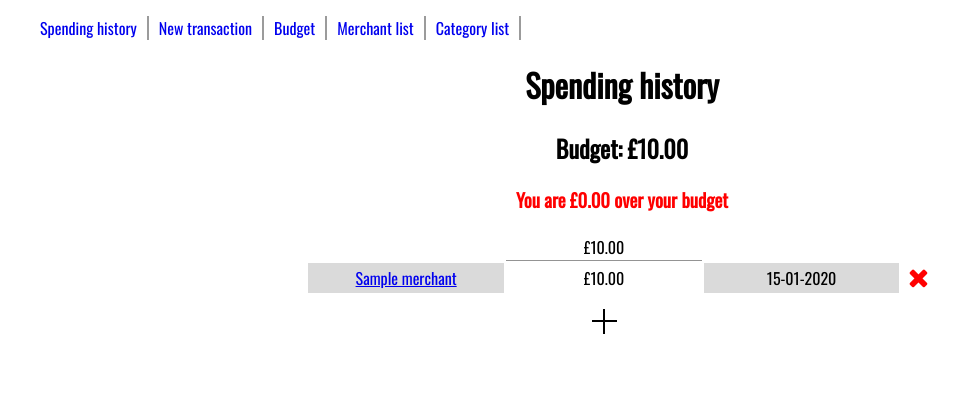
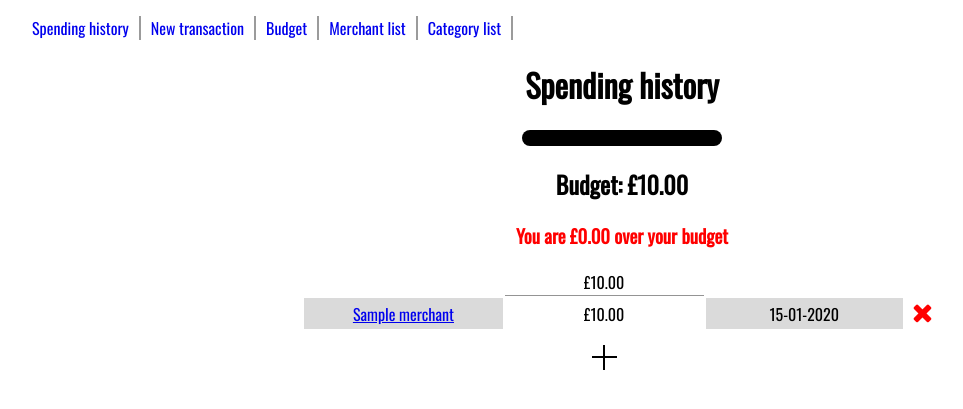
Before and after one commit to 96sii/spending_tracker_project, a Flask app: page /transactions in a window 1280 px wide. Shown: the top 409 px of the page, without its empty margins (18-981 px from the left). Run offline with Flask 2, Linux system fonts and the light colour scheme; a database or web service that is not in the repository returns one stand-in record (values such as "Sample title"); some libraries are stand-ins or nearby versions.

Commit message:
Added a budget bar that correctly shows ratio of budget

```diff
--- a/controllers/transactions_controller.py
+++ b/controllers/transactions_controller.py
@@ -17,7 +17,10 @@ def transactions():
     transactions = transaction_repository.select_all()
     total = transaction_repository.add_total()
     budget = budget_repository.select(1)
-    return render_template("/transactions/index.html", transactions=transactions, total=total, budget=budget)
+    budget_percentage = budget_repository.budget_percentage(budget)
+    if budget_percentage < 0:
+        budget_percentage = 0
+    return render_template("/transactions/index.html", transactions=transactions, total=total, budget=budget, budget_percentage=budget_percentage)
 
 
 @transactions_blueprint.route("/transactions/new", methods=['GET'])
--- a/repositories/budget_repository.py
+++ b/repositories/budget_repository.py
@@ -1,5 +1,6 @@
 from db.run_sql import run_sql
 from models.budget import Budget
+import repositories.transaction_repository as transaction_repository
 
 def select_all():
     categories = []
@@ -37,3 +38,9 @@ def update(budget):
     sql = "UPDATE budgets SET amount = %s WHERE id = %s"
     values = (budget.amount, budget.id)
     run_sql(sql, values)
+
+def budget_percentage(budget):
+    total = transaction_repository.add_total()
+    budget_left = budget.amount - total
+    budget_percentage = ((budget_left/budget.amount)*100)
+    return budget_percentage
--- a/repositories/transaction_repository.py
+++ b/repositories/transaction_repository.py
@@ -2,6 +2,7 @@ from db.run_sql import run_sql
 from models.transaction import Transaction
 from models.merchant import Merchant
 import repositories.merchant_repository as merchant_repository
+
 
 
 # select all function
@@ -103,6 +104,7 @@ def add_total_for_category(id):
     return total
 
 
+
 #select by id
 def select(id):
     transaction = None
--- a/static/style.css
+++ b/static/style.css
@@ -1,5 +1,7 @@
 body {
     font-family: 'Oswald', sans-serif;
+    padding: 0;
+    margin: 0;
 }
 
 .menu {
@@ -65,6 +67,24 @@ td {
     background: transparent;
     border: none;
 }
+
+.budget-bar {
+    width: 200px;
+    margin: 0 auto;
+    height: 1em;
+    background-color: black;
+    border-radius: 1.5em;
+    color: white;
+}
+
+.budget-fill {
+    min-width: 0%;
+    max-width: 100%;
+    height: 100%;
+    background: green;
+    border-radius: 1.5em;
+}
+
 @media only screen  and (max-width: 800px) {
 
     table {
@@ -84,7 +104,7 @@ td {
 
 }
 
-@media only screen and (max-width: 480px) {
+@media only screen and (max-width: 530px) {
     .menu {
         display: inline;
     }
--- a/templates/transactions/index.html
+++ b/templates/transactions/index.html
@@ -1,7 +1,10 @@
 {% extends 'base.html' %}
 {% block content %}
 <h1>Spending history</h1>
+<div class="budget-bar">
+    <div class="budget-fill" style="width:{{budget_percentage}}%"></div>
 
+</div>
     <div class="transaction-container">
         <div>
             <h2>Budget: {{ "£%.2f"|format(budget.amount|float)}}</h2>
@@ -11,6 +14,7 @@
                 <h3 id="over-budget">You are {{ "£%.2f"|format(total - budget.amount|float) }} over your budget</h2>
                 {% endif %}
         </div>
+
 
         <table class="transaction-table">
 
```
Also changed, not shown: controllers/budgets_controller.py (line endings or trailing spaces).
